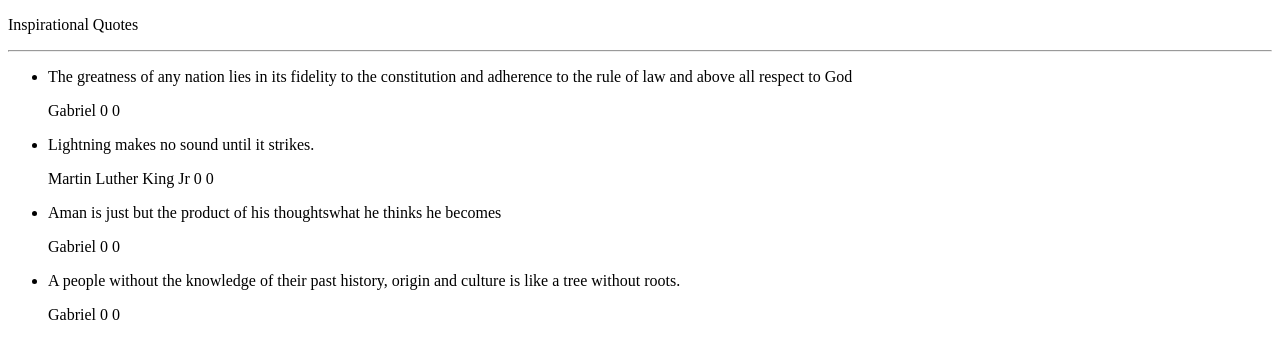
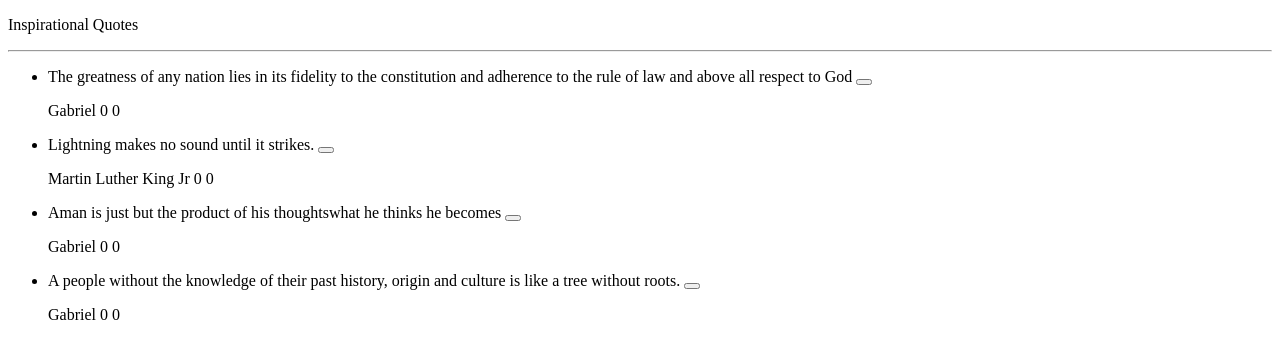
Before and after one commit to gabyxbinnaeah/Quotes, an Angular app: page / in a window 1280 px wide. Shown: the top 358 px of the page. Built offline with nearby package versions, Linux system fonts and the light colour scheme.

Commit message:
adds button for toggling effect

```diff
--- a/src/app/quote/quote.component.html
+++ b/src/app/quote/quote.component.html
@@ -3,6 +3,7 @@
 <ul>
     <li *ngFor='let quote of quotes'>
          {{quote.name}}
+         <button></button>
          <app-quote-detail [quote]='quote'></app-quote-detail>
     </li>
 </ul>
```
